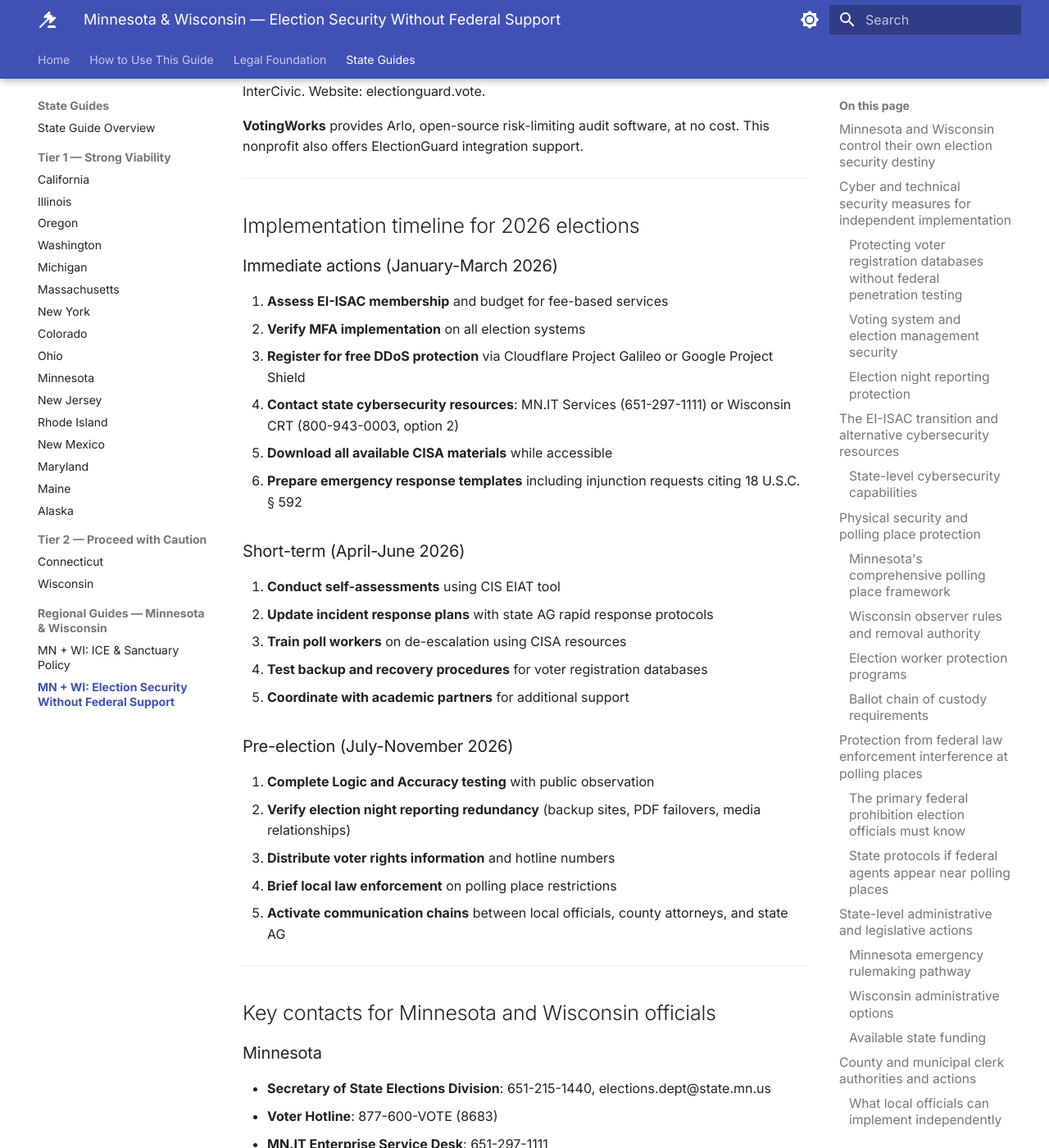
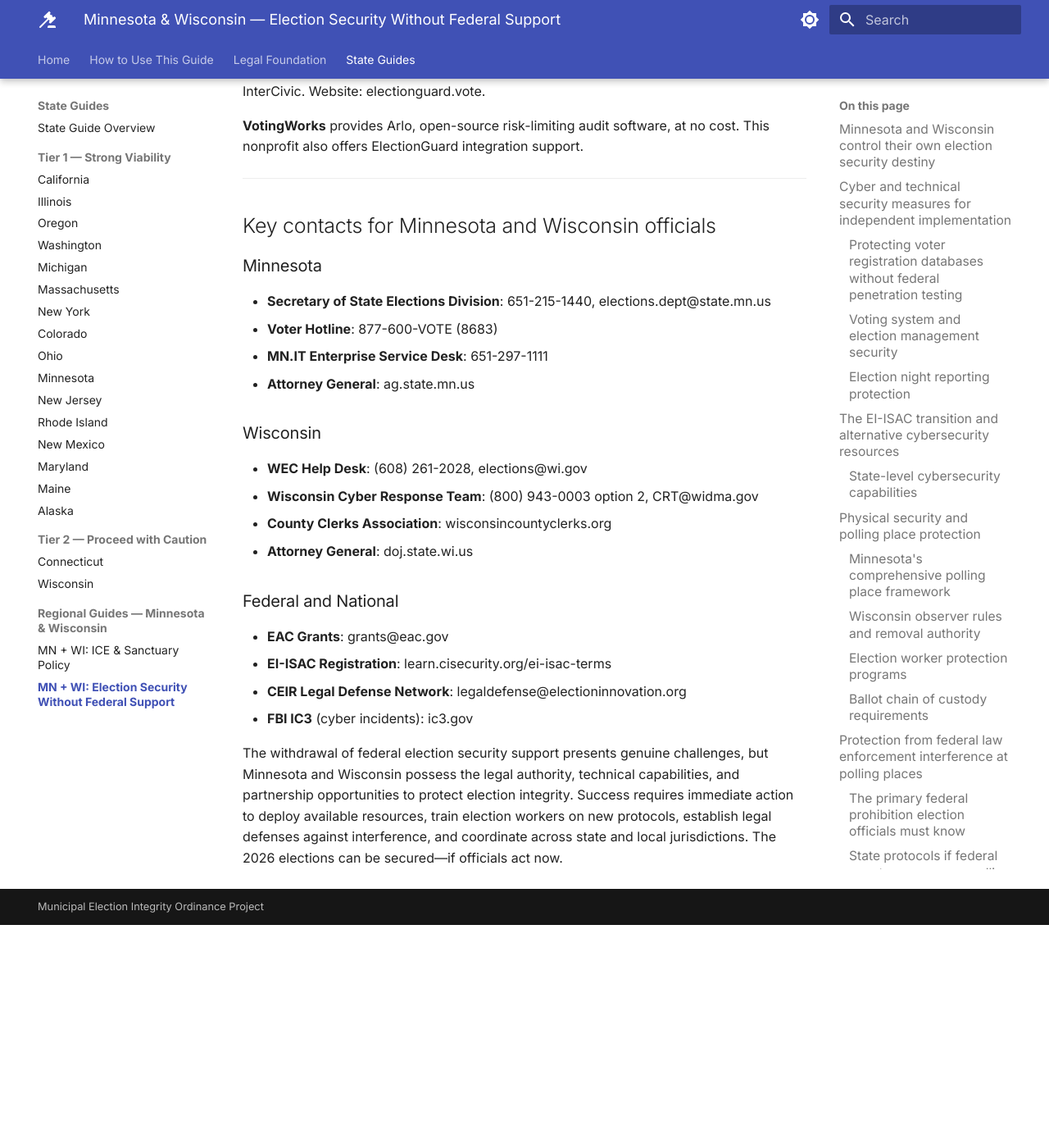
Before and after one commit to jameshodlen/elections-protections, an MkDocs documentation site: the page built from docs/state-guides/minnesota-wisconsin-security-guide.md, in a window 1280 px wide and 1400 px high, scrolled down 10812 px. Shown: the whole window at 82% size. Built offline with MkDocs 1.6.1 and Material for MkDocs 9.7.7, drawn with Linux system fonts in a browser that asks for light colours; after the commit the page ends 11940 px from its top, so only the background shows below that.

Commit message:
Remove 2026 elections implementation timeline
Removed the implementation timeline for the 2026 elections, including immediate actions, short-term actions, and pre-election preparations.

```diff
--- a/docs/state-guides/minnesota-wisconsin-security-guide.md
+++ b/docs/state-guides/minnesota-wisconsin-security-guide.md
@@ -290,35 +290,6 @@
 
 ---
 
-## Implementation timeline for 2026 elections
-
-### Immediate actions (January-March 2026)
-
-1. **Assess EI-ISAC membership** and budget for fee-based services
-2. **Verify MFA implementation** on all election systems
-3. **Register for free DDoS protection** via Cloudflare Project Galileo or Google Project Shield
-4. **Contact state cybersecurity resources**: MN.IT Services (651-297-1111) or Wisconsin CRT (800-943-0003, option 2)
-5. **Download all available CISA materials** while accessible
-6. **Prepare emergency response templates** including injunction requests citing 18 U.S.C. § 592
-
-### Short-term (April-June 2026)
-
-1. **Conduct self-assessments** using CIS EIAT tool
-2. **Update incident response plans** with state AG rapid response protocols
-3. **Train poll workers** on de-escalation using CISA resources
-4. **Test backup and recovery procedures** for voter registration databases
-5. **Coordinate with academic partners** for additional support
-
-### Pre-election (July-November 2026)
-
-1. **Complete Logic and Accuracy testing** with public observation
-2. **Verify election night reporting redundancy** (backup sites, PDF failovers, media relationships)
-3. **Distribute voter rights information** and hotline numbers
-4. **Brief local law enforcement** on polling place restrictions
-5. **Activate communication chains** between local officials, county attorneys, and state AG
-
----
-
 ## Key contacts for Minnesota and Wisconsin officials
 
 ### Minnesota
```
